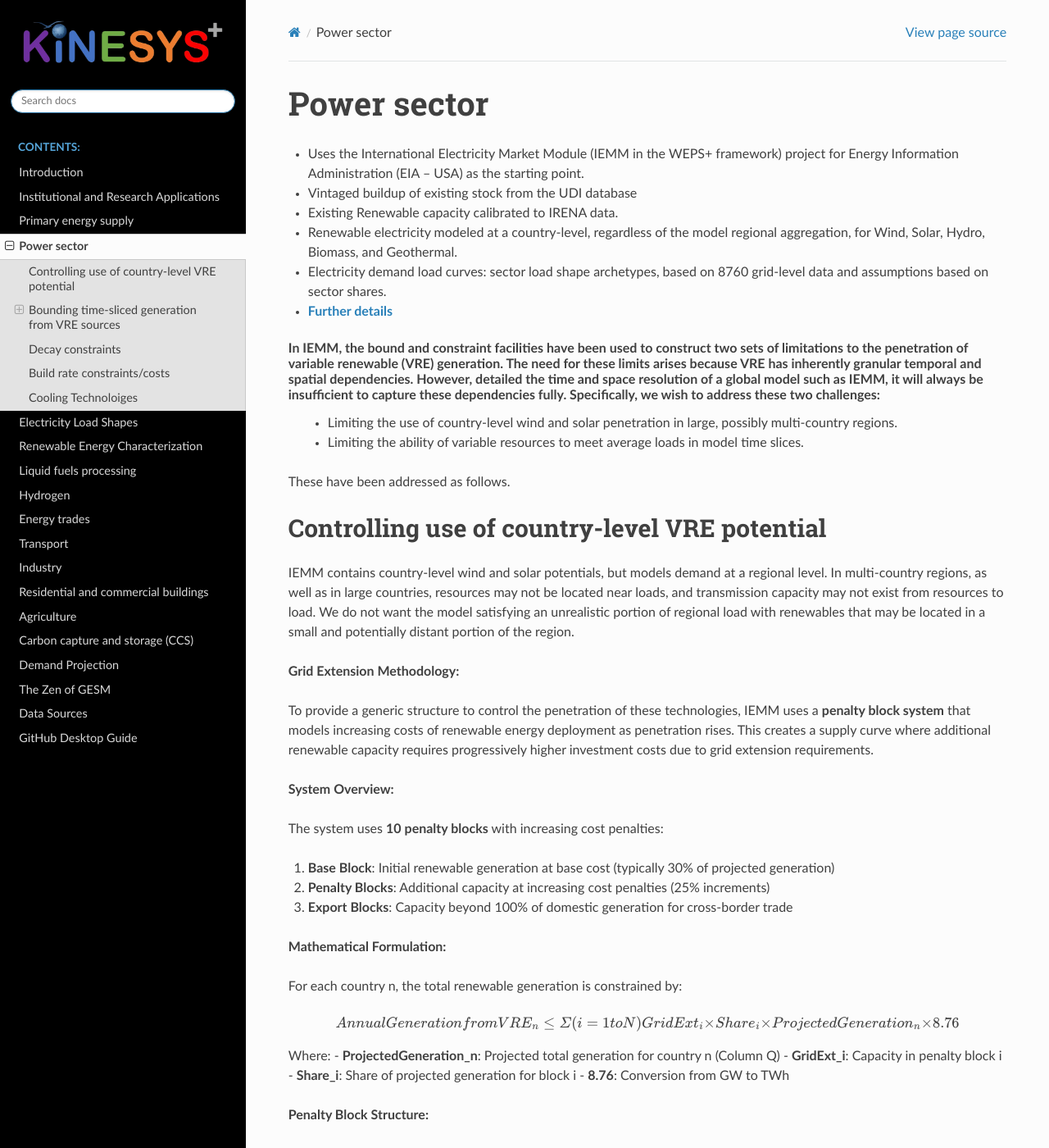
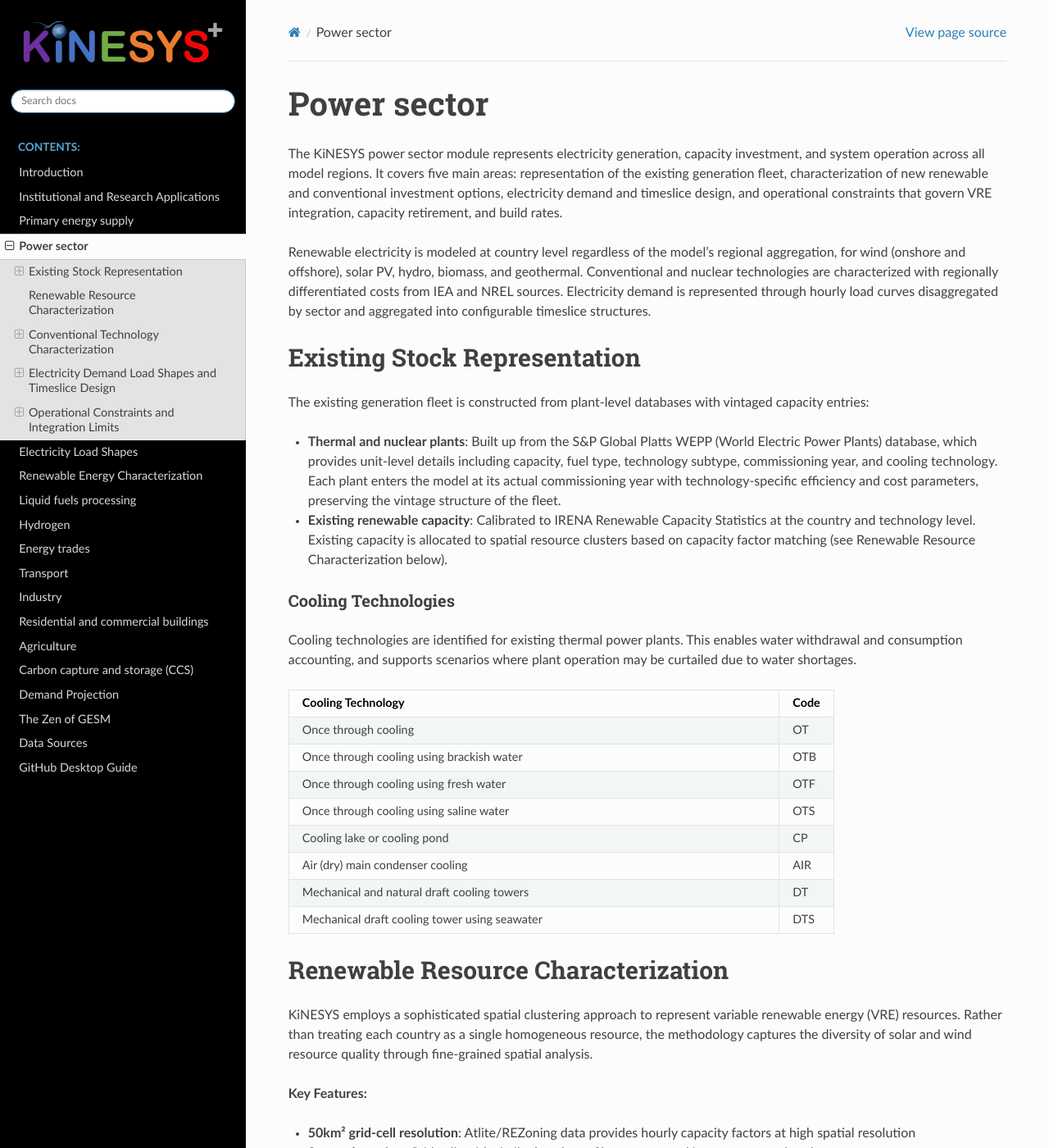
Before and after one commit to kanors-emr/Kinesys-documentation, a Sphinx documentation site: the page built from source/pages/power_sector.rst, in a window 1280 px wide and 1400 px high. Shown: the whole window at 82% size. Built offline with Sphinx 7.4.7 and the Read the Docs theme 3.1.0, drawn with Linux system fonts in a browser that asks for light colours; some of the changed text lies outside the part shown.

Commit message:
Update power_sector.rst

```diff
--- a/source/pages/power_sector.rst
+++ b/source/pages/power_sector.rst
@@ -2,137 +2,33 @@
 Power sector
 ############
 
-* Uses the International Electricity Market Module (IEMM in the WEPS+ framework) project for Energy Information Administration (EIA – USA) as the starting point.
-* Vintaged buildup of existing stock from the UDI database
-* Existing Renewable capacity calibrated to IRENA data.
-* Renewable electricity modeled at a country-level, regardless of the model regional aggregation, for Wind, Solar, Hydro, Biomass, and Geothermal.
-* Electricity demand load curves: sector load shape archetypes, based on 8760 grid-level data and assumptions based on sector shares.
-* .. raw:: html
+The KiNESYS power sector module represents electricity generation, capacity investment, and system operation across all model regions. It covers five main areas: representation of the existing generation fleet, characterization of new renewable and conventional investment options, electricity demand and timeslice design, and operational constraints that govern VRE integration, capacity retirement, and build rates.
 
-    <a href="https://www.eia.gov/analysis/handbook/pdf/weps2021_electricity.pdf" target="_blank"><b>Further details</a></b>
-
-In IEMM, the bound and constraint facilities have been used to construct two sets of limitations to the penetration of variable renewable (VRE) generation. The need for these limits arises because VRE has inherently granular temporal and spatial dependencies. However, detailed the time and space resolution of a global model such as IEMM, it will always be insufficient to capture these dependencies fully. Specifically, we wish to address these two challenges:
-	* Limiting the use of country-level wind and solar penetration in large, possibly multi-country regions.
-	* Limiting the ability of variable resources to meet average loads in model time slices.
-
-These have been addressed as follows.
-
-Controlling use of country-level VRE potential
-^^^^^^^^^^^^^^^^^^^^^^^^^^^^^^^^^^^^^^^^^^^^^^^
-
-IEMM contains country-level wind and solar potentials, but models demand at a regional level. In multi-country regions, as well as in large countries, resources may not be located near loads, and transmission capacity may not exist from resources to load. We do not want the model satisfying an unrealistic portion of regional load with renewables that may be located in a small and potentially distant portion of the region.
-
-**Grid Extension Methodology:**
-
-To provide a generic structure to control the penetration of these technologies, IEMM uses a **penalty block system** that models increasing costs of renewable energy deployment as penetration rises. This creates a supply curve where additional renewable capacity requires progressively higher investment costs due to grid extension requirements.
-
-**System Overview:**
-
-The system uses **10 penalty blocks** with increasing cost penalties:
-
-1. **Base Block**: Initial renewable generation at base cost (typically 30% of projected generation)
-2. **Penalty Blocks**: Additional capacity at increasing cost penalties (25% increments)
-3. **Export Blocks**: Capacity beyond 100% of domestic generation for cross-border trade
-
-**Mathematical Formulation:**
-
-For each country n, the total renewable generation is constrained by:
-
-.. math::
-    Annual Generation from VRE_n  ≤  Σ(i=1 to N) GridExt_i × Share_i × ProjectedGeneration_n × 8.76
-
-Where:
-- **ProjectedGeneration_n**: Projected total generation for country n (Column Q)
-- **GridExt_i**: Capacity in penalty block i
-- **Share_i**: Share of projected generation for block i
-- **8.76**: Conversion from GW to TWh
-
-**Penalty Block Structure:**
-
-The system uses 10 penalty blocks with the following characteristics:
-
-.. csv-table:: Penalty Block Configuration
-    :header: Block,Share of Projected Generation,Cost Penalty,Description
-    :widths: 10,25,20,45
-
-    1,30%,$0/kW,Base renewable capacity
-    2,60%,$25/kW,Short-distance grid extension
-    3,90%,$50/kW,Medium-distance grid extension
-    4,120%,$75/kW,Long-distance grid extension
-    5,150%,$100/kW,Regional transmission
-    6,180%,$125/kW,Cross-border transmission
-    7,210%,$150/kW,International transmission
-    8,240%,$175/kW,Continental transmission
-    9,270%,$200/kW,Global transmission
-    10,300%,$225/kW,Maximum export capacity
-
-**Economic Logic:**
-
-- **Grid Requirements**: As renewable penetration increases, additional transmission infrastructure is needed
-- **Cost Escalation**: Each penalty block represents higher investment costs for grid extension
-- **Export Potential**: Blocks beyond 100% enable cross-border renewable energy trade
-- **Capacity Constraints**: Total renewable generation is limited by the sum of all penalty block capacities
-
-**Country-Specific Implementation:**
-
-Each country has a **projected total generation** (column Q) that varies based on:
-- Renewable resource potential
-- Grid integration challenges
-- Policy targets
-- Geographic constraints
-
-**Examples:**
-
-*Iceland (High Export Potential):*
-- Projected total generation: 23.194 TWh (in 2050)
-- Domestic capacity: ~100% of local demand (Blocks 1-3)
-- Export potential: 390% of projected generation (Blocks 4-10) for embedded exports
-- Note: Iceland cannot produce much more than its projected local demand domestically
-- The 300%+ capacity represents potential for embedded exports
-
-*Kazakhstan (High Export Potential):*
-- Projected total generation: 176.077 TWh (in 2050)
-- Abundant renewable resources
-- Without constraints: Could power much of the region
-- With penalty blocks: Limited to realistic deployment levels
-- Prevents unrealistic regional demand satisfaction
-
-*Kenya (Very High Export Potential):*
-- Projected total generation: 69.729 TWh (in 2050)
-- Excellent solar and wind resources
-- Without constraints: Could power neighboring countries
-- With penalty blocks: Realistic deployment with export economics
-- Models transmission investment requirements
-
-**Process Naming Convention:**
-
-Renewable energy processes follow the pattern:
-- **<ISO>-Step1**: Base renewable capacity (e.g., MAR-Step1, CHL-Step1)
-- **<ISO>-Step2**: First penalty block
-- **<ISO>-Step3**: Second penalty block
-- **<ISO>-Step4**: Third penalty block
-- **<ISO>-Step5**: Fourth penalty block
-- **<ISO>-Step6**: Fifth penalty block
-- **<ISO>-Step7**: Sixth penalty block
-- **<ISO>-Step8**: Seventh penalty block
-- **<ISO>-Step9**: Eighth penalty block
-- **<ISO>-Step10**: Maximum export capacity
-
-**Implementation Notes:**
-
-- These constraints are implemented at the country level, regardless of how countries are aggregated into model regions
-- They prevent unrealistic scenarios like Iceland's abundant wind resources powering all of Europe's load without appropriate transmission investment
-- The penalty block system provides a realistic representation of grid extension costs and export potential
-- Similar constraints may be added to prevent over-utilization of hydro resources in countries with large potential, without corresponding transmission investment
-
-Bounding time-sliced generation from VRE sources
-^^^^^^^^^^^^^^^^^^^^^^^^^^^^^^^^^^^^^^^^^^^^^^^^
-As described in Section 2, model time slices are designed to capture two important types of temporal variation in load and generation: seasonal and time-of-day. They do not capture day-to-day variation within seasons. Rather they average over such variation. When penetrations of VRE sources become large relative to total load, such averaging may run the risk of implicitly assuming free storage between days or even hours within the same time slice.
-To avoid such an outcome, user constraints have been implemented that limit the maximum share of total electricity production in each region and time slice from VRE sources. Output from storage technologies is included in the denominator of the constraint, resulting in a requirement for storage investment and operation when VRE penetrations become very high. The default maximum VRE share is set at 65%. This value can be changed in the model instance generator template.
+Renewable electricity is modeled at country level regardless of the model's regional aggregation, for wind (onshore and offshore), solar PV, hydro, biomass, and geothermal. Conventional and nuclear technologies are characterized with regionally differentiated costs from IEA and NREL sources. Electricity demand is represented through hourly load curves disaggregated by sector and aggregated into configurable timeslice structures.
 
 
-Renewable Resource Characterization (2026 Enhancement)
-======================================================
+Existing Stock Representation
+=============================
+
+The existing generation fleet is constructed from plant-level databases with vintaged capacity entries:
+
+- **Thermal and nuclear plants**: Built up from the S&P Global Platts WEPP (World Electric Power Plants) database, which provides unit-level details including capacity, fuel type, technology subtype, commissioning year, and cooling technology. Each plant enters the model at its actual commissioning year with technology-specific efficiency and cost parameters, preserving the vintage structure of the fleet.
+
+- **Existing renewable capacity**: Calibrated to IRENA Renewable Capacity Statistics at the country and technology level. Existing capacity is allocated to spatial resource clusters based on capacity factor matching (see Renewable Resource Characterization below).
+
+Cooling Technologies
+--------------------
+
+Cooling technologies are identified for existing thermal power plants. This enables water withdrawal and consumption accounting, and supports scenarios where plant operation may be curtailed due to water shortages.
+
+.. csv-table::
+    :file: tables/PowerPlants_CoolingTechs.csv
+    :widths: 90,10
+    :header-rows: 1
+
+
+Renewable Resource Characterization
+====================================
 
 KiNESYS employs a sophisticated spatial clustering approach to represent variable renewable energy (VRE) resources. Rather than treating each country as a single homogeneous resource, the methodology captures the diversity of solar and wind resource quality through fine-grained spatial analysis.
 
@@ -335,25 +231,97 @@
 
 The temporal representation automatically adjusts to match the spatial scope of the model instance, ensuring consistency between regional aggregation and load curve detail.
 
-Constraints on capacity rate of change
-======================================
-IEMM contains constraints on capacity contraction and expansion intended to represent real-world costs and inertias that limit capacity rate of change. These are implemented as decay constraints and build rate growth constraints and cost steps.
 
-Decay constraints
-^^^^^^^^^^^^^^^^^
-Non-economic capacity is often retained in the real world due to local must-run considerations, institutional practices, and other factors. In IEMM, decay constraints have been imposed that limit the rate of decrease of coal, gas, and oil capacity. The constraints include a maximum annual percentage rate of decline, as well as a representative unit size that can be retired above and beyond the annual percentage rate, in order to allow the capacity to go to zero.
+Operational Constraints and Integration Limits
+===============================================
 
-Build rate constraints/costs
-^^^^^^^^^^^^^^^^^^^^^^^^^^^^^
-IEMM contains a set of three-step cost curves, similar to the NEMS Electricity Market Module short-term elasticity mechanism, intended to represent the costs incurred when rapid expansions in the capacity of a particular technology cause shortages of key inputs and/or skilled labor. These constraints have been implemented for renewable technologies, whose economics are rapidly changing, to more realistically limit their rate of expansion as their costs fall. The constraints include a cap on investment in the first projection year, based on recent regional additions, and a maximum annual capacity investment growth rate in subsequent periods.
+KiNESYS includes several constraint mechanisms that represent real-world limits on VRE integration, capacity expansion, and fleet retirement. These operate alongside the technology characterization and demand representation described above.
+
+
+Grid Extension Penalty Blocks
+------------------------------
+
+KiNESYS contains country-level wind and solar potentials, but models demand at a regional level. In multi-country regions, resources may not be located near loads, and transmission capacity may not exist from resources to load centres. To prevent the model from satisfying an unrealistic portion of regional load with renewables located in a small or distant part of the region, a **penalty block system** models increasing costs of renewable deployment as penetration rises.
+
+This mechanism complements the distance-based connection costs in the spatial RE clustering (see Renewable Resource Characterization above). While connection costs capture the cost of linking individual clusters to nearby demand centres, the penalty block system constrains the aggregate volume of country-level VRE that can serve regional load.
+
+The system uses **10 penalty blocks** with increasing cost penalties:
+
+1. **Base Block**: Initial renewable generation at base cost (typically 30% of projected generation)
+2. **Penalty Blocks**: Additional capacity at increasing cost penalties (25% increments)
+3. **Export Blocks**: Capacity beyond 100% of domestic generation for cross-border trade
+
+**Mathematical Formulation:**
+
+For each country n, the total renewable generation is constrained by:
+
+.. math::
+    Annual Generation from VRE_n  ≤  Σ(i=1 to N) GridExt_i × Share_i × ProjectedGeneration_n × 8.76
+
+Where:
+
+- **ProjectedGeneration_n**: Projected total generation for country n
+- **GridExt_i**: Capacity in penalty block i
+- **Share_i**: Share of projected generation for block i
+- **8.76**: Conversion from GW to TWh
+
+**Penalty Block Structure:**
+
+.. csv-table:: Penalty Block Configuration
+    :header: Block,Share of Projected Generation,Cost Penalty,Description
+    :widths: 10,25,20,45
+
+    1,30%,$0/kW,Base renewable capacity
+    2,60%,$25/kW,Short-distance grid extension
+    3,90%,$50/kW,Medium-distance grid extension
+    4,120%,$75/kW,Long-distance grid extension
+    5,150%,$100/kW,Regional transmission
+    6,180%,$125/kW,Cross-border transmission
+    7,210%,$150/kW,International transmission
+    8,240%,$175/kW,Continental transmission
+    9,270%,$200/kW,Global transmission
+    10,300%,$225/kW,Maximum export capacity
+
+Each country has a projected total generation that varies based on renewable resource potential, grid integration challenges, policy targets, and geographic constraints.
+
+**Examples:**
+
+*Iceland (High Export Potential):*
+
+- Projected total generation: 23.194 TWh (in 2050)
+- Domestic capacity: ~100% of local demand (Blocks 1-3)
+- Export potential: 390% of projected generation (Blocks 4-10) for embedded exports
+
+*Kazakhstan (High Export Potential):*
+
+- Projected total generation: 176.077 TWh (in 2050)
+- Without constraints: Could power much of the region
+- With penalty blocks: Limited to realistic deployment levels
+
+*Kenya (Very High Export Potential):*
+
+- Projected total generation: 69.729 TWh (in 2050)
+- Without constraints: Could power neighbouring countries
+- With penalty blocks: Realistic deployment with export economics
+
+**Process Naming Convention:**
+
+Renewable energy processes follow the pattern ``<ISO>-Step1`` through ``<ISO>-Step10`` (e.g., MAR-Step1, CHL-Step1), where Step1 is the base block and Step10 is the maximum export capacity.
+
+**Implementation Notes:**
+
+- These constraints are implemented at the country level, regardless of how countries are aggregated into model regions
+- They prevent unrealistic scenarios such as Iceland's abundant wind resources powering all of Europe's load without appropriate transmission investment
+- Similar constraints may be added for hydro resources in countries with large potential
+
+Capacity Decay Constraints
+---------------------------
+
+Non-economic capacity is often retained in practice due to local must-run considerations, institutional inertia, and other factors. Decay constraints limit the rate of decrease of coal, gas, and oil capacity. The constraints include a maximum annual percentage rate of decline, as well as a representative unit size that can be retired above and beyond the annual percentage rate, in order to allow the capacity to reach zero.
+
+Build Rate Constraints
+-----------------------
+
+Three-step cost curves represent the costs incurred when rapid capacity expansions cause shortages of key inputs or skilled labour. These constraints have been implemented for renewable technologies, whose economics are rapidly changing, to more realistically limit their rate of expansion as costs fall. The constraints include a cap on investment in the first projection year, based on recent regional additions, and a maximum annual capacity investment growth rate in subsequent periods.
 
 The current constraint permits additions to capacity to grow at an annual maximum rate of 15% without incurring additional cost. Further steps of 70% and another 15% are available at an extra cost to the model.
-
-Cooling Technoloiges
-^^^^^^^^^^^^^^^^^^^^
-Cooling technologies are identified for the existing thermal power plants. This enables water withdrawal and consumption accounting, and creating scenarios where their operation might be curtailed due to water shortages.
-
-    .. csv-table::
-        :file: tables/PowerPlants_CoolingTechs.csv
-        :widths: 90,10
-        :header-rows: 1
```
